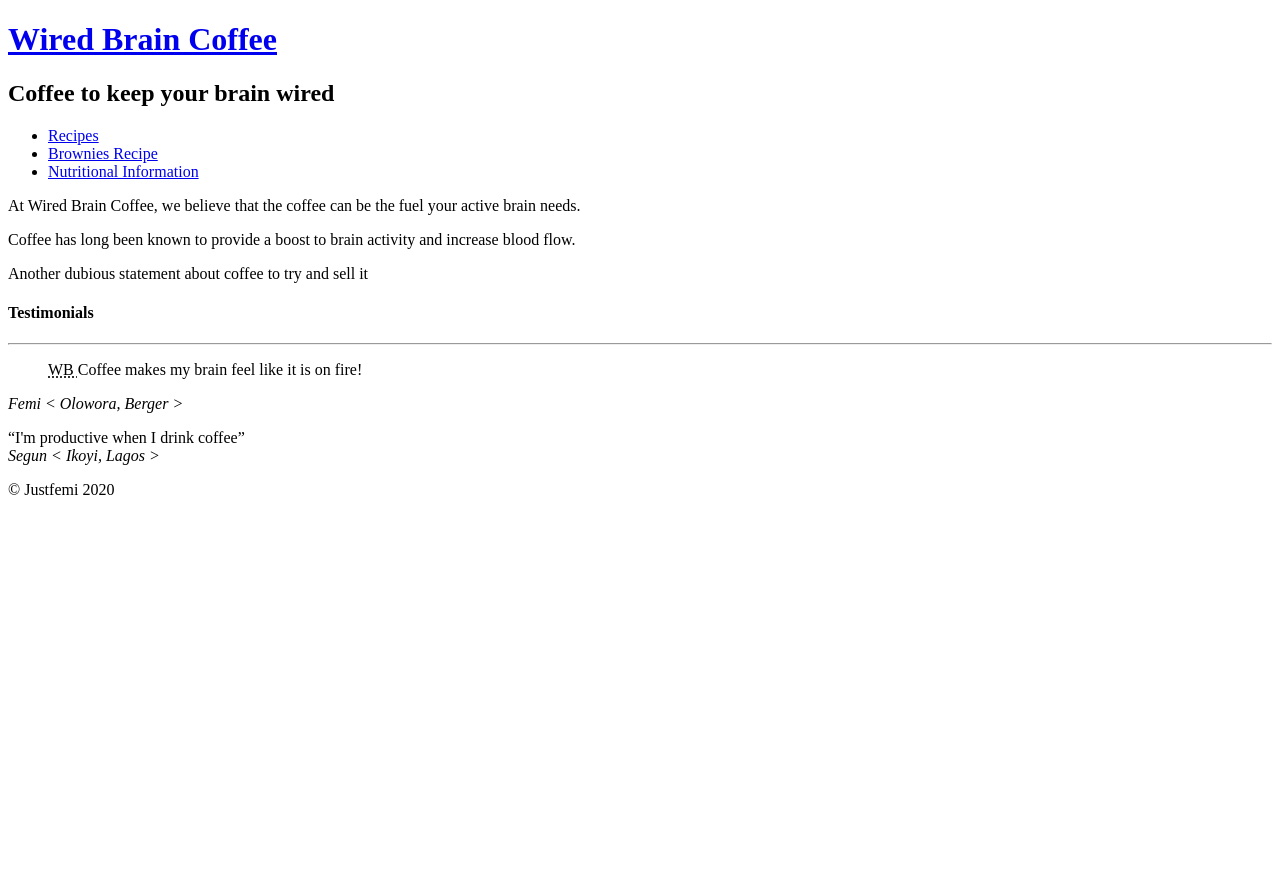
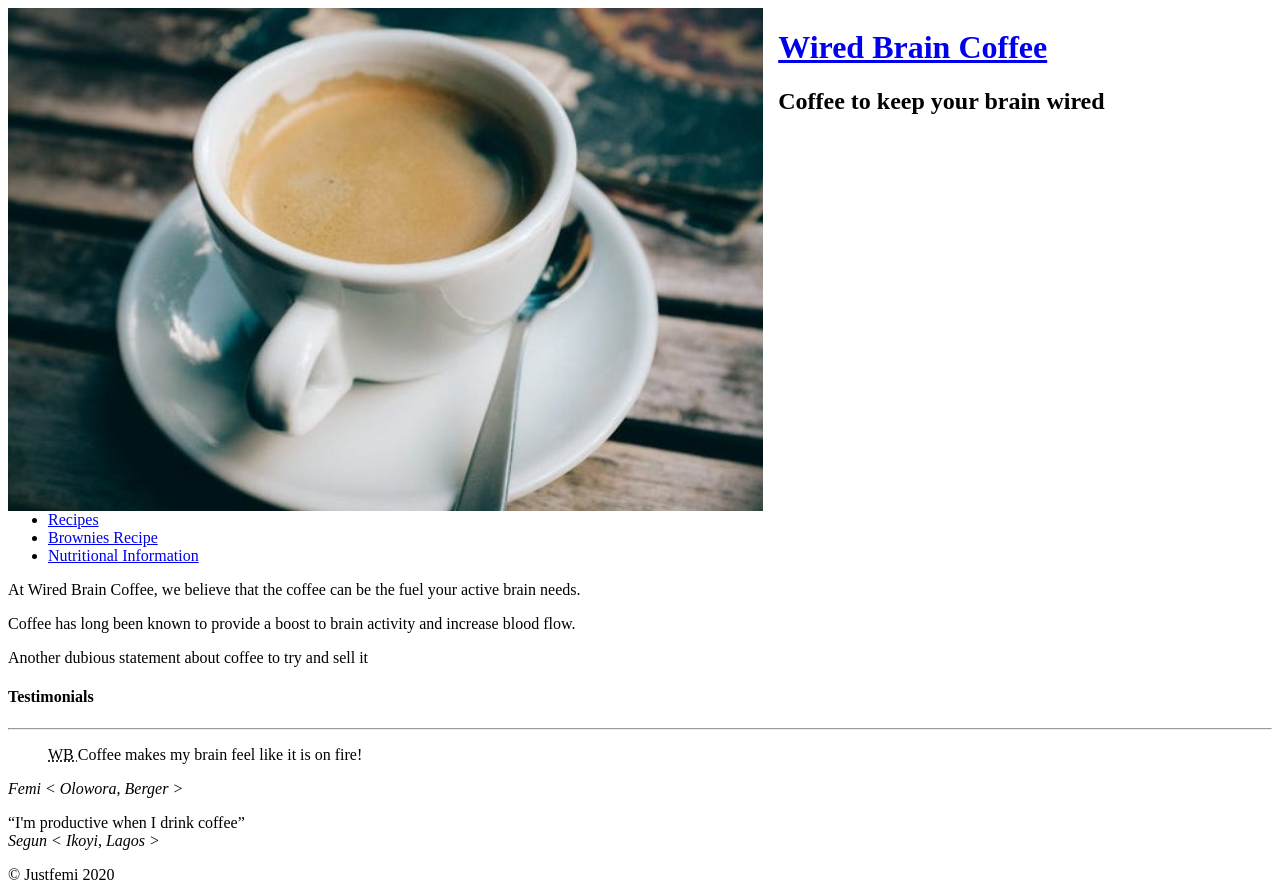
Before and after one commit to Justfemi/GADS2020-HTML-Basics, a plain HTML site: page default.html in a window 1280 px wide. Before the commit the page ends 800 px from the top, so only its background shows below. Drawn offline with Linux system fonts and the light colour scheme.

Commit message:
Including images

```diff
--- a/default.html
+++ b/default.html
@@ -10,10 +10,18 @@
 <body>
 
 <header>
-    <a href="https://www.github.com/justfemi/" target="_blank" rel="noreferrer noopener">
-        <h1>Wired Brain Coffee</h1>
-    </a>
-    <h2>Coffee to keep your brain wired</h2>
+    <img style="float:left" src="coffeecup.jpg" alt = "Wired Brain Coffee Logo"
+        srcset="coffeelogo_500.jpg 500w, coffeecup.jpg 250w"
+        sizes="(max-width: 500px) 25vw, 50vw"
+    />
+    <div style="float:left; margin-left:15px">
+        <a href="https://www.github.com/justfemi/" target="_blank" rel="noreferrer noopener">
+            <h1>Wired Brain Coffee</h1>
+        </a>
+            <h2>Coffee to keep your brain wired</h2>
+    </div>
+
+    <div style="clear:both" />
 
     <nav>
         <ul>
```
Also changed, not shown: coffeecup.jpg (added), coffeelogo_500.jpg (added).
